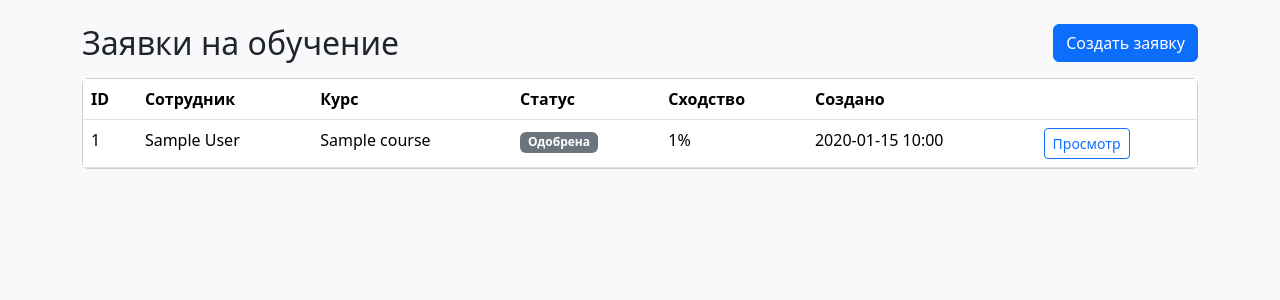
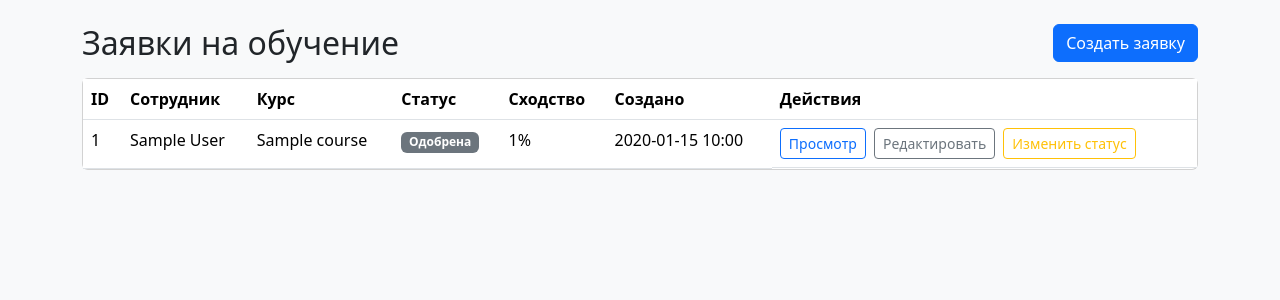
Before and after one commit to sanyabalashov4457-gif/mvp, a FastAPI app: page /applications in a window 1280 px wide. Shown: the part 80-380 px from the top of the page. Run offline with FastAPI, Linux system fonts and the light colour scheme; the visitor is signed in with stand-in values (Sample User, id 1); tables that the repository leaves empty hold one stand-in row (values such as "Sample post").

Commit message:
Restore missing application UI actions in templates
Co-authored-by: sanyabalashov4457-gif <sanyabalashov4457-gif@users.noreply.github.com>

```diff
--- a/hrm_mvp/app/templates/application_detail.html
+++ b/hrm_mvp/app/templates/application_detail.html
@@ -5,7 +5,6 @@
   <h2 class="mb-0">Детали заявки на обучение #{{ application.id }}</h2>
   <div class="d-flex gap-2">
     <a class="btn btn-primary" href="/applications/{{ application.id }}/edit">Редактировать</a>
-    {% if show_manager_actions %}
     <div class="d-flex gap-2">
       {% if application.status != 'approved' %}
       <form method="post" action="/applications/{{ application.id }}/edit">
@@ -24,7 +23,6 @@
       </form>
       {% endif %}
     </div>
-    {% endif %}
     <a class="btn btn-outline-secondary" href="/applications">К списку заявок</a>
   </div>
 </div>
--- a/hrm_mvp/app/templates/applications.html
+++ b/hrm_mvp/app/templates/applications.html
@@ -17,7 +17,7 @@
           <th>Статус</th>
           <th>Сходство</th>
           <th>Создано</th>
-          <th></th>
+          <th>Действия</th>
         </tr>
       </thead>
       <tbody>
@@ -29,7 +29,11 @@
           <td><span class="badge text-bg-secondary">{{ get_status_label(item.status) }}</span></td>
           <td>{{ item.similarity_percent }}%</td>
           <td>{{ item.created_at.strftime('%Y-%m-%d %H:%M') }}</td>
-          <td><a class="btn btn-sm btn-outline-primary" href="/applications/{{ item.id }}">Просмотр</a></td>
+          <td class="d-flex gap-2">
+            <a class="btn btn-sm btn-outline-primary" href="/applications/{{ item.id }}">Просмотр</a>
+            <a class="btn btn-sm btn-outline-secondary" href="/applications/{{ item.id }}/edit">Редактировать</a>
+            <a class="btn btn-sm btn-outline-warning" href="/applications/{{ item.id }}/edit">Изменить статус</a>
+          </td>
         </tr>
       {% else %}
         <tr><td colspan="7" class="text-center py-4">Заявок пока нет</td></tr>
```
Also changed, not shown: hrm_mvp/app/templates/application_edit.html (+0 -9 lines).
